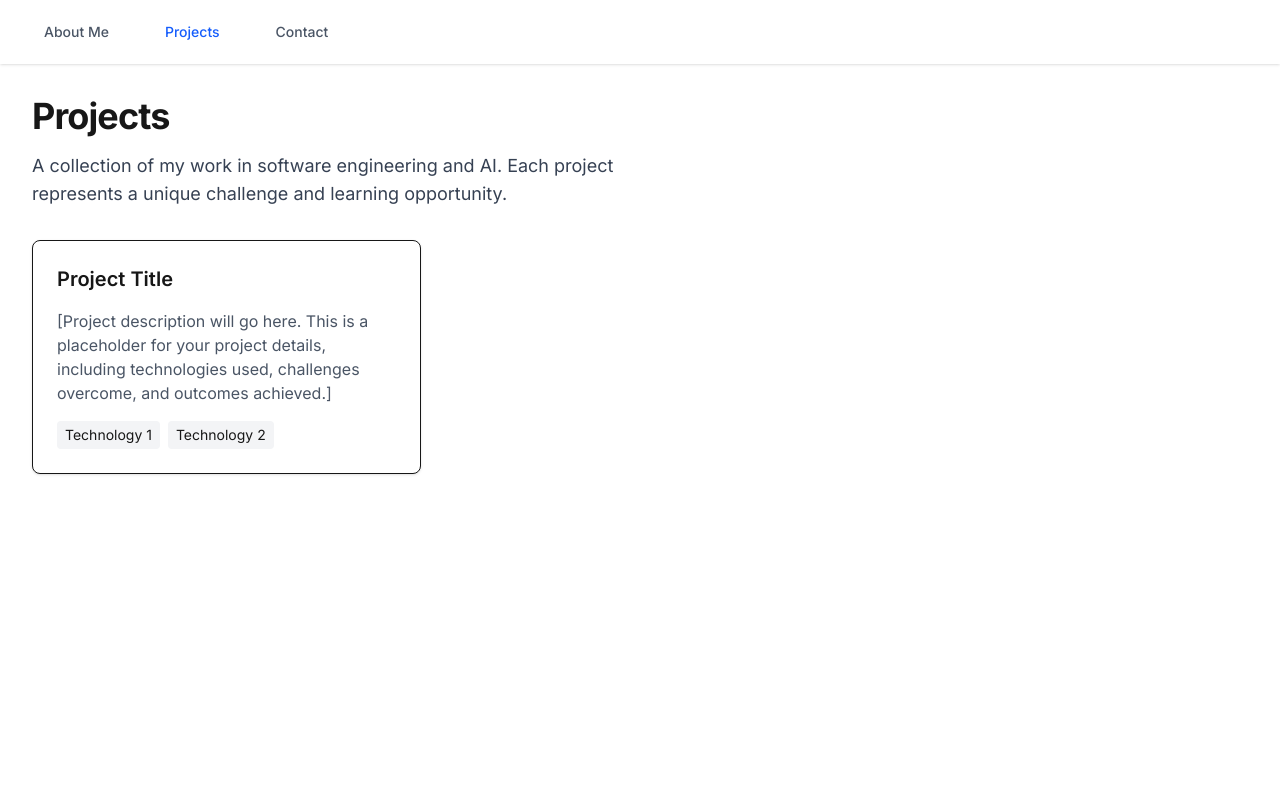
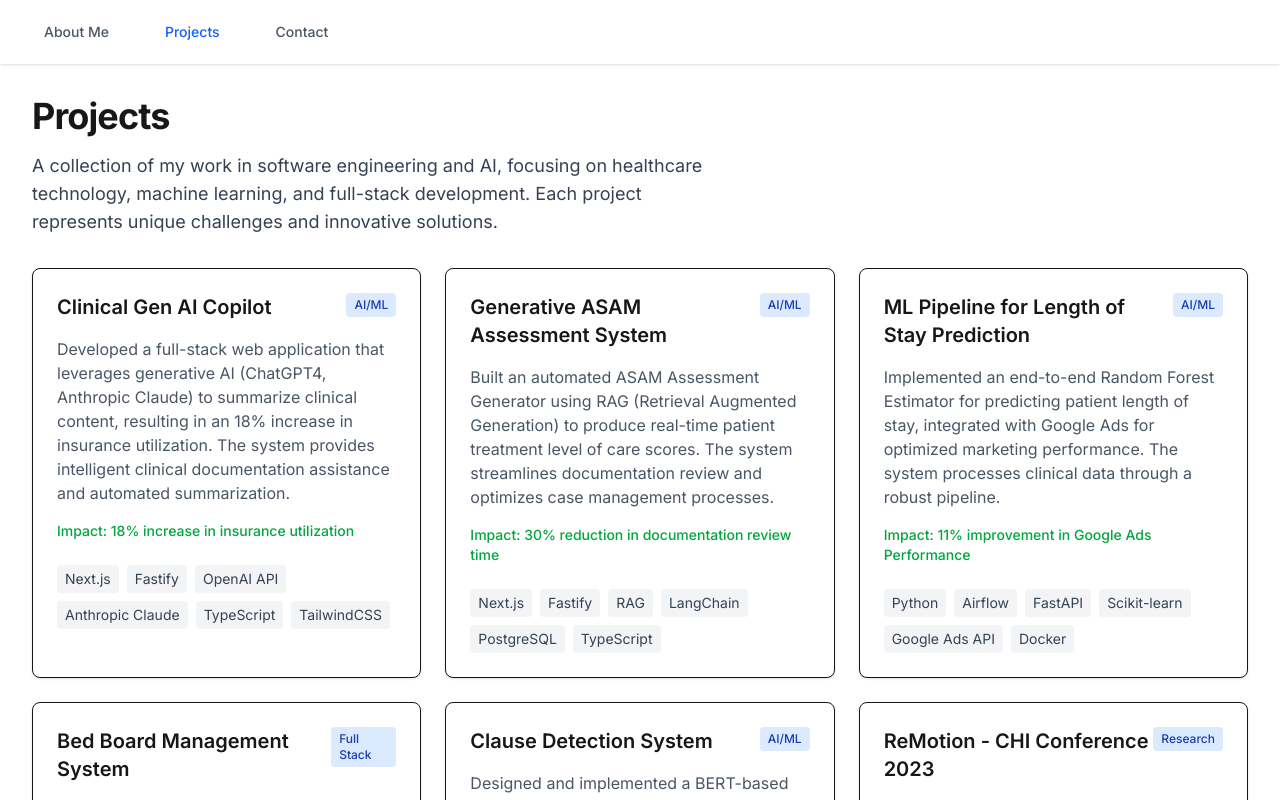
Before and after one commit to michael-russo-eng/portfolio, a Next.js app in the folder client/: page /projects in a window 1280 px wide. Shown: the top 800 px of the page. Built offline with nearby package versions, Linux system fonts and the light colour scheme.

Commit message:
Add resume projects to page

```diff
--- a/client/src/app/projects/page.tsx
+++ b/client/src/app/projects/page.tsx
@@ -1,27 +1,89 @@
 export default function Projects() {
+  const projects = [
+    {
+      title: "Clinical Gen AI Copilot",
+      description: "Developed a full-stack web application that leverages generative AI (ChatGPT4, Anthropic Claude) to summarize clinical content, resulting in an 18% increase in insurance utilization. The system provides intelligent clinical documentation assistance and automated summarization.",
+      technologies: ["Next.js", "Fastify", "OpenAI API", "Anthropic Claude", "TypeScript", "TailwindCSS"],
+      impact: "18% increase in insurance utilization",
+      category: "AI/ML"
+    },
+    {
+      title: "Generative ASAM Assessment System",
+      description: "Built an automated ASAM Assessment Generator using RAG (Retrieval Augmented Generation) to produce real-time patient treatment level of care scores. The system streamlines documentation review and optimizes case management processes.",
+      technologies: ["Next.js", "Fastify", "RAG", "LangChain", "PostgreSQL", "TypeScript"],
+      impact: "30% reduction in documentation review time",
+      category: "AI/ML"
+    },
+    {
+      title: "ML Pipeline for Length of Stay Prediction",
+      description: "Implemented an end-to-end Random Forest Estimator for predicting patient length of stay, integrated with Google Ads for optimized marketing performance. The system processes clinical data through a robust pipeline.",
+      technologies: ["Python", "Airflow", "FastAPI", "Scikit-learn", "Google Ads API", "Docker"],
+      impact: "11% improvement in Google Ads Performance",
+      category: "AI/ML"
+    },
+    {
+      title: "Bed Board Management System",
+      description: "Architected and deployed a full-stack application for orchestrating bed management across 14 facilities, handling 1M+ monthly requests from 800+ users. The system includes real-time updates and comprehensive data architecture.",
+      technologies: ["React", "Node.js", "PostgreSQL", "Redis", "Docker", "TypeScript"],
+      impact: "Scaled to 14 facilities with 1M+ monthly requests",
+      category: "Full Stack"
+    },
+    {
+      title: "Clause Detection System",
+      description: "Designed and implemented a BERT-based system for detecting identical clauses in partnership contracts, enabling legal teams to quickly identify actionable items in banking data.",
+      technologies: ["Python", "BERT", "PyTorch", "FastAPI", "Docker", "PostgreSQL"],
+      impact: "Automated legal document analysis",
+      category: "AI/ML"
+    },
+    {
+      title: "ReMotion - CHI Conference 2023",
+      description: "Contributed as 4th author to research on remote collaboration through automatic robotic embodiment. Implemented OpenCV tracking for smoother transitions and spatial movements in remote settings.",
+      technologies: ["Python", "OpenCV", "Computer Vision", "Robotics"],
+      impact: "Published in CHI Conference 2023",
+      category: "Research"
+    }
+  ];
+
   return (
     <div className="space-y-8">
       <section className="space-y-4">
         <h1 className="text-4xl font-bold tracking-tight">Projects</h1>
         <p className="text-lg text-gray-700 max-w-2xl">
-          A collection of my work in software engineering and AI. Each project represents
-          a unique challenge and learning opportunity.
+          A collection of my work in software engineering and AI, focusing on healthcare technology,
+          machine learning, and full-stack development. Each project represents unique challenges
+          and innovative solutions.
         </p>
       </section>
 
       <section className="grid grid-cols-1 md:grid-cols-2 lg:grid-cols-3 gap-6">
-        {/* Project cards will be added here */}
-        <div className="border rounded-lg p-6 space-y-4 bg-white shadow-sm">
-          <h3 className="text-xl font-semibold">Project Title</h3>
-          <p className="text-gray-600">
-            [Project description will go here. This is a placeholder for your project details,
-            including technologies used, challenges overcome, and outcomes achieved.]
-          </p>
-          <div className="flex flex-wrap gap-2">
-            <span className="px-2 py-1 bg-gray-100 text-sm rounded">Technology 1</span>
-            <span className="px-2 py-1 bg-gray-100 text-sm rounded">Technology 2</span>
+        {projects.map((project, index) => (
+          <div key={index} className="border rounded-lg p-6 space-y-4 bg-white shadow-sm hover:shadow-md transition-shadow duration-200">
+            <div className="flex justify-between items-start">
+              <h3 className="text-xl font-semibold">{project.title}</h3>
+              <span className="px-2 py-1 text-xs font-medium bg-blue-100 text-blue-800 rounded">
+                {project.category}
+              </span>
+            </div>
+            <p className="text-gray-600">
+              {project.description}
+            </p>
+            {project.impact && (
+              <div className="text-sm text-green-600 font-medium">
+                Impact: {project.impact}
+              </div>
+            )}
+            <div className="flex flex-wrap gap-2 pt-2">
+              {project.technologies.map((tech, techIndex) => (
+                <span
+                  key={techIndex}
+                  className="px-2 py-1 bg-gray-100 text-sm rounded text-gray-700"
+                >
+                  {tech}
+                </span>
+              ))}
+            </div>
           </div>
-        </div>
+        ))}
       </section>
     </div>
   );
```
